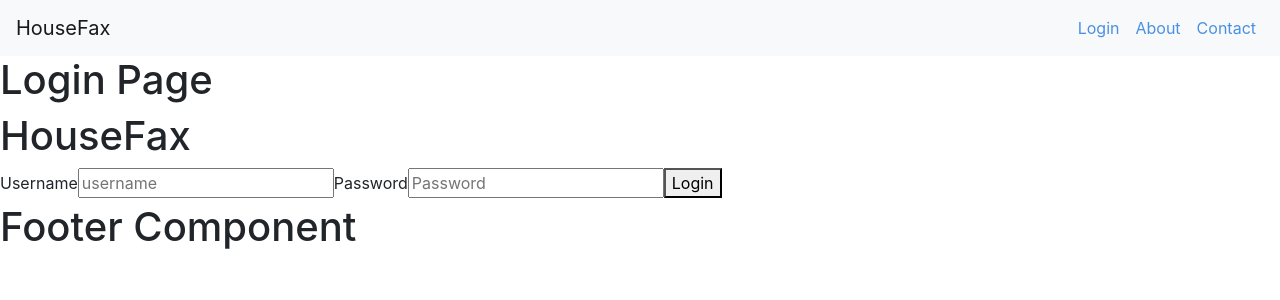
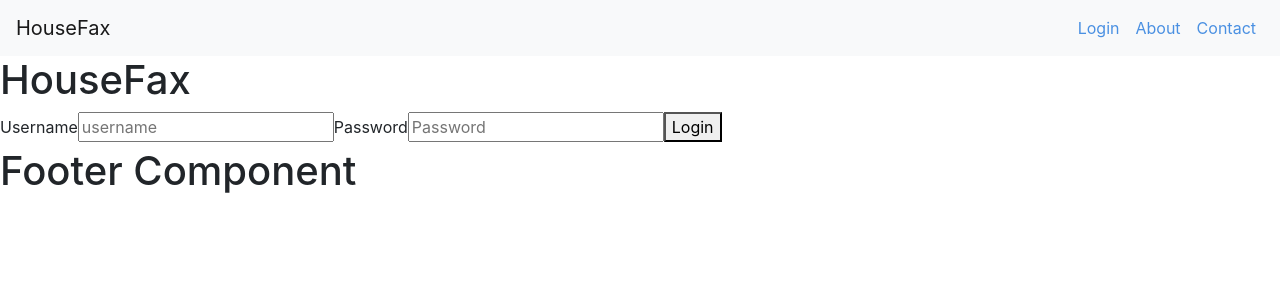
Before and after one commit to TraceLarson/HouseFax, a React (Create React App) app in the folder client/: page /Login in a window 1280 px wide. Shown: the top 300 px of the page. Built offline with nearby package versions, Linux system fonts and the light colour scheme.

Commit message:
removed <h1>Login Page from LoginPage component

```diff
--- a/client/src/pages/LoginPage.js
+++ b/client/src/pages/LoginPage.js
@@ -6,7 +6,6 @@ class LoginPage extends Component {
 	render() {
 		return (
 			<div>
-				<h1>Login Page</h1>
 				<LoginForm />
 			</div>
 		);
```
